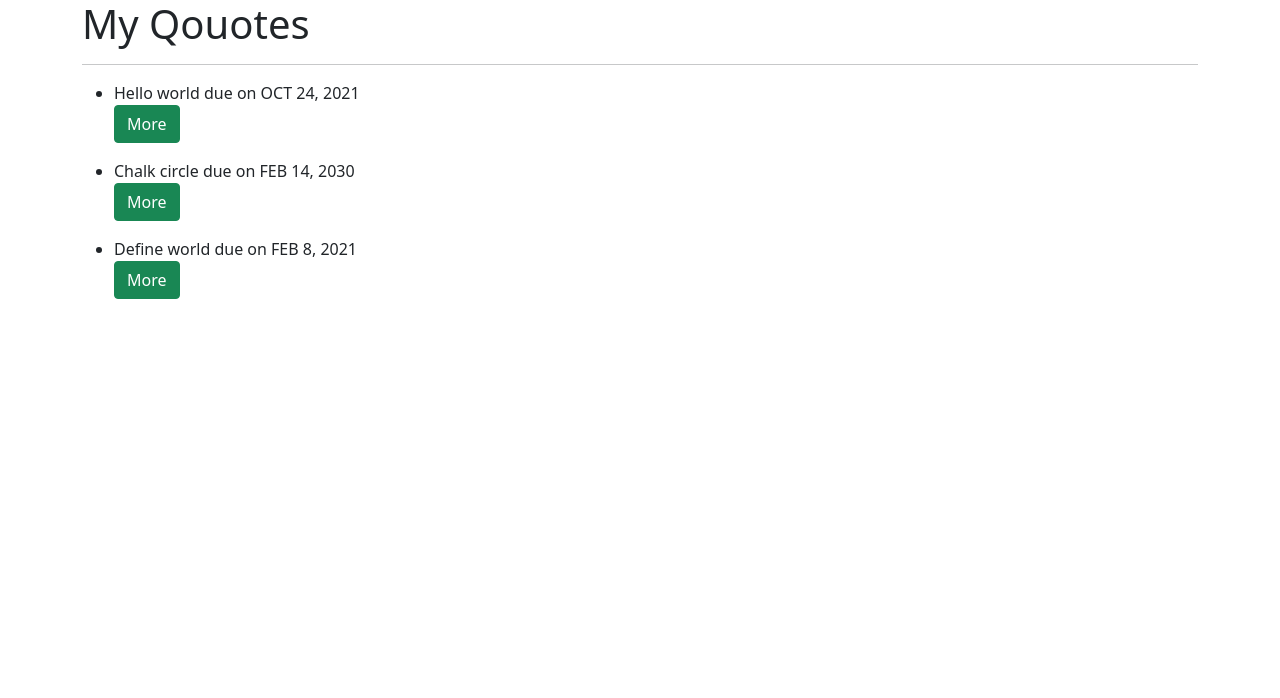
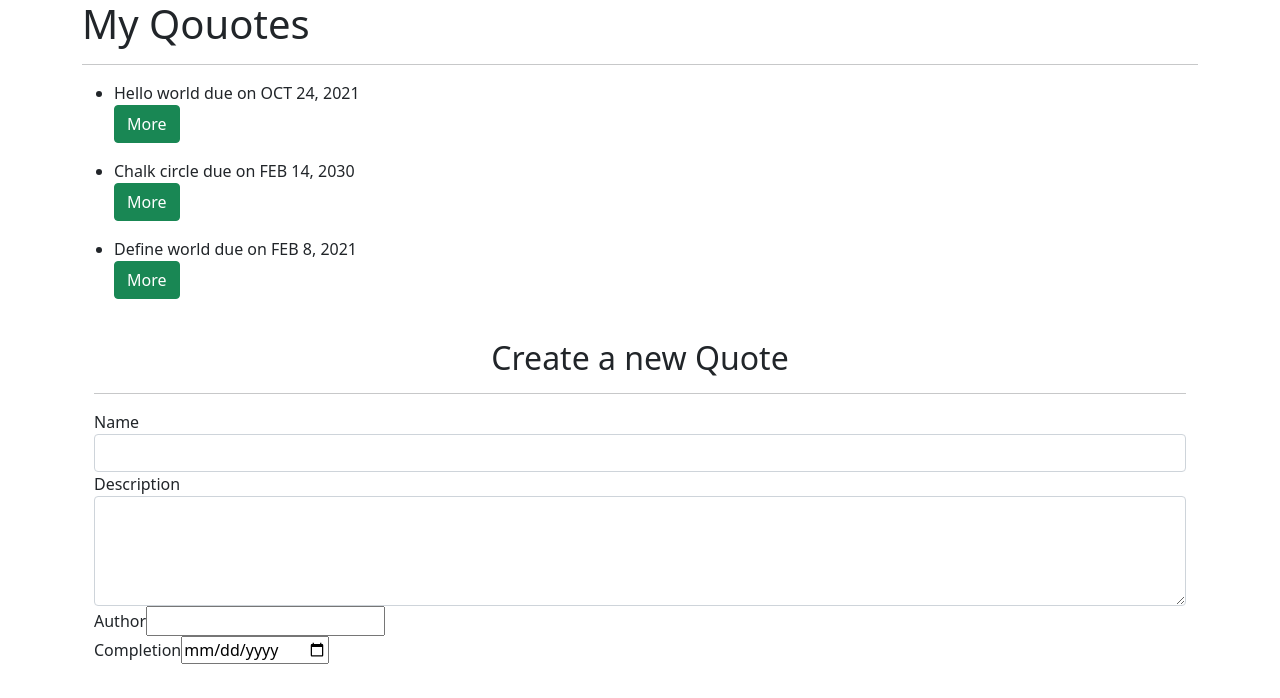
Before and after one commit to edwinkim16/Quotes-, an Angular app: page / in a window 1280 px wide. Shown: the top 698 px of the page. Built offline with nearby package versions, Linux system fonts and the light colour scheme.

Commit message:
modified heading of form and display of form

```diff
--- a/src/app/quote-form/quote-form.component.html
+++ b/src/app/quote-form/quote-form.component.html
@@ -1,5 +1,5 @@
 <div class="container-fluid">
-    <h2 class="text-center">Create a new Goal</h2>
+    <h2 class="text-center">Create a new Quote</h2>
     <hr>
     <form>
         <div class="form-group" id="name1">
--- a/src/app/quote/quote.component.html
+++ b/src/app/quote/quote.component.html
@@ -9,7 +9,9 @@
         </li>
         <button (click)='toggleDetails(i)' class="btn btn-success">More</button>
         <app-quote-detail *ngIf='quotes.showDescription' [quote]="quotes" (isComplete) = 'deleteQuote($event,i)'></app-quote-detail>
-        <div>
+    </ul>
 
+    <br>
+    <app-quote-form></app-quote-form>
     <p></p>
 </div>
```
